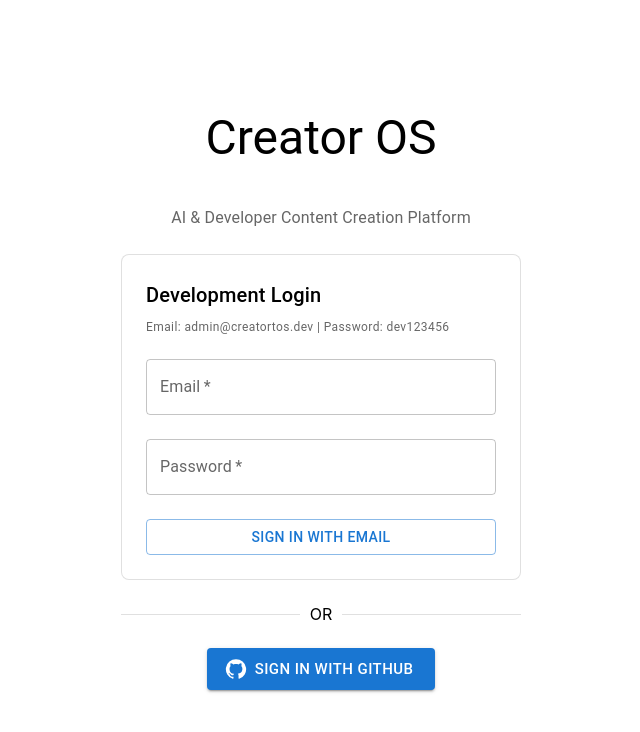
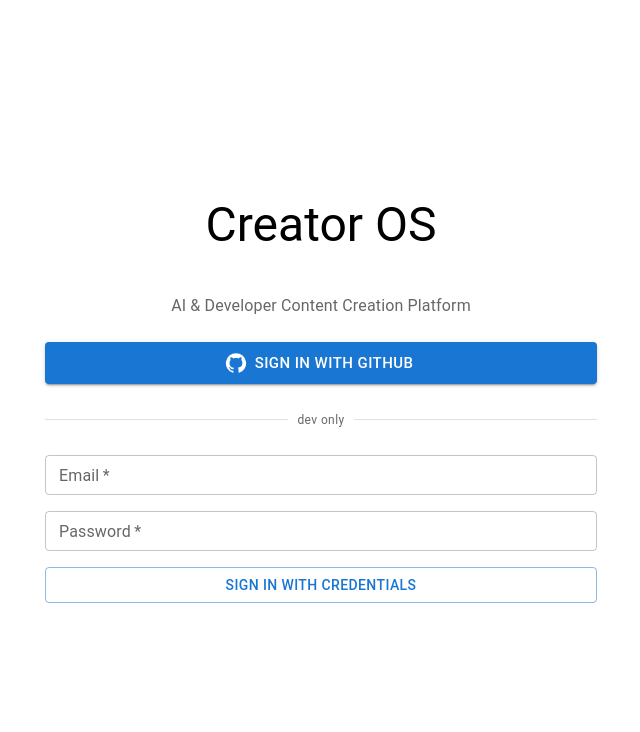
Before and after one commit to mrlynn/creator-os, a Next.js app: page /login in a window 1280 px wide. Shown: the top 732 px of the page, without its empty margins (319-959 px from the left). Built offline with nearby package versions, Linux system fonts and the light colour scheme.

Commit message:
feat: restore dev credentials login form
Email/password form renders below GitHub button when NODE_ENV != production.
Credentials already configured in auth.ts — just needed the UI back.
Error display added (was silently failing before).

```diff
--- a/src/app/(auth)/login/page.tsx
+++ b/src/app/(auth)/login/page.tsx
@@ -1,7 +1,16 @@
 'use client';
 
 import { signIn } from 'next-auth/react';
-import { Box, Button, Container, Typography, TextField, Divider } from '@mui/material';
+import {
+  Box,
+  Button,
+  Container,
+  Typography,
+  TextField,
+  Divider,
+  Alert,
+  CircularProgress,
+} from '@mui/material';
 import GitHubIcon from '@mui/icons-material/GitHub';
 import { useState } from 'react';
 
@@ -9,6 +18,7 @@
   const [email, setEmail] = useState('');
   const [password, setPassword] = useState('');
   const [isLoading, setIsLoading] = useState(false);
+  const [error, setError] = useState<string | null>(null);
 
   const handleGitHubLogin = async () => {
     await signIn('github', { redirectTo: '/app/dashboard' });
@@ -17,23 +27,23 @@
   const handleCredentialsLogin = async (e: React.FormEvent) => {
     e.preventDefault();
     setIsLoading(true);
+    setError(null);
 
     try {
       const result = await signIn('credentials', {
         email,
         password,
-        redirectTo: '/app/dashboard',
         redirect: false,
       });
 
       if (result?.error) {
-        alert('Invalid credentials');
+        setError('Invalid email or password');
       } else if (result?.url) {
-        window.location.href = result.url;
+        window.location.href = '/app/dashboard';
       }
-    } catch (error) {
-      console.error('Login error:', error);
-      alert('Login failed');
+    } catch (err) {
+      setError('Login failed. Please try again.');
+      console.error('Login error:', err);
     } finally {
       setIsLoading(false);
     }
@@ -58,65 +68,62 @@
           AI & Developer Content Creation Platform
         </Typography>
 
-        {/* Development Login Form */}
-        <Box
-          component="form"
-          onSubmit={handleCredentialsLogin}
-          sx={{
-            width: '100%',
-            maxWidth: 400,
-            p: 3,
-            border: 1,
-            borderColor: 'divider',
-            borderRadius: 2,
-            bgcolor: 'background.paper',
-          }}
-        >
-          <Typography variant="h6" gutterBottom>
-            Development Login
-          </Typography>
-          <Typography variant="caption" color="textSecondary" display="block" gutterBottom>
-            Email: admin@creatortos.dev | Password: dev123456
-          </Typography>
-          <TextField
-            fullWidth
-            label="Email"
-            type="email"
-            value={email}
-            onChange={(e) => setEmail(e.target.value)}
-            margin="normal"
-            required
-          />
-          <TextField
-            fullWidth
-            label="Password"
-            type="password"
-            value={password}
-            onChange={(e) => setPassword(e.target.value)}
-            margin="normal"
-            required
-          />
-          <Button
-            type="submit"
-            fullWidth
-            variant="outlined"
-            disabled={isLoading}
-            sx={{ mt: 2 }}
-          >
-            {isLoading ? 'Signing in...' : 'Sign in with Email'}
-          </Button>
-        </Box>
-
-        <Divider sx={{ width: '100%', maxWidth: 400 }}>OR</Divider>
-
         <Button
           variant="contained"
           size="large"
           startIcon={<GitHubIcon />}
           onClick={handleGitHubLogin}
+          fullWidth
         >
           Sign in with GitHub
         </Button>
+
+        {process.env.NODE_ENV !== 'production' && (
+          <>
+            <Divider sx={{ width: '100%' }}>
+              <Typography variant="caption" color="textSecondary">
+                dev only
+              </Typography>
+            </Divider>
+
+            <Box
+              component="form"
+              onSubmit={handleCredentialsLogin}
+              sx={{ width: '100%', display: 'flex', flexDirection: 'column', gap: 2 }}
+            >
+              {error && <Alert severity="error">{error}</Alert>}
+
+              <TextField
+                label="Email"
+                type="email"
+                fullWidth
+                value={email}
+                onChange={(e) => setEmail(e.target.value)}
+                placeholder="admin@creatortos.dev"
+                required
+                size="small"
+              />
+              <TextField
+                label="Password"
+                type="password"
+                fullWidth
+                value={password}
+                onChange={(e) => setPassword(e.target.value)}
+                required
+                size="small"
+              />
+              <Button
+                type="submit"
+                variant="outlined"
+                fullWidth
+                disabled={isLoading}
+                startIcon={isLoading ? <CircularProgress size={16} /> : null}
+              >
+                {isLoading ? 'Signing in...' : 'Sign in with credentials'}
+              </Button>
+            </Box>
+          </>
+        )}
       </Box>
     </Container>
   );
```
